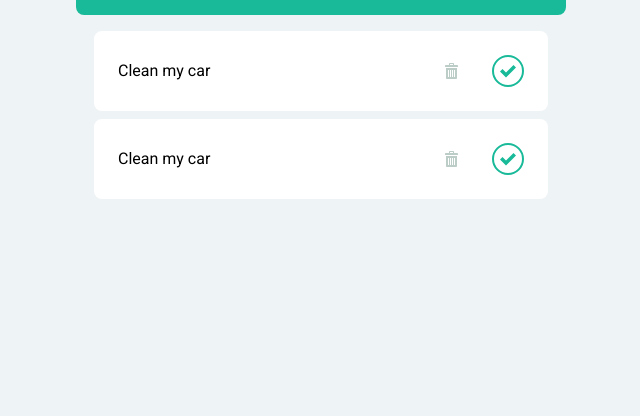
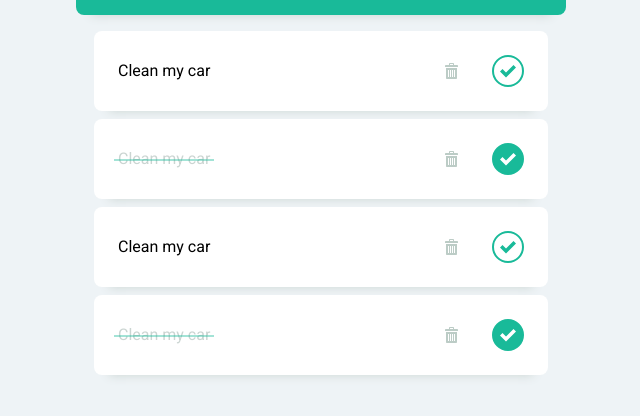
Before and after one commit to stephendeceuster/Toedoe, a plain HTML site: page index.html in a window 1280 px wide. Shown: the part 200-616 px from the top of the page, without its empty margins (292-932 px from the left). Drawn offline with Linux system fonts and the light colour scheme.

Commit message:
add hover state & checked listitems
add hover state & checked listitems

```diff
--- a/css/style.scss
+++ b/css/style.scss
@@ -29,6 +29,7 @@ body {
     display: flex;
     justify-items: flex-start;
     margin-bottom: 1rem;
+    box-shadow: 0px 15px 10px -15px var.$grey;
     &__input {
       color: var.$white;
       background-color: var.$green2;
@@ -44,7 +45,7 @@ body {
         opacity: 0.4;
       }
       &:focus {
-        outline:none;
+        outline: none;
       }
     }
     &__button {
@@ -57,6 +58,11 @@ body {
       width: 4.125rem;
       height: 4.125rem;
       border-radius: 50%;
+      &:hover {
+        color: var.$white;
+        background-color: var.$green;
+        border: 2px solid var.$white;
+      }
     }
   }
   &__list {
@@ -70,13 +76,11 @@ body {
       margin-bottom: 0.5rem;
       padding: 1.5rem;
       border-radius: 0.5rem;
+      box-shadow: 0px 15px 10px -15px var.$grey;
       .text {
         margin-right: auto;
       }
     }
-  }
-}
-
     a.icon {
       color: var.$green;
       &--remove {
@@ -98,9 +102,32 @@ a.icon {
           background-color: var.$green;
           color: var.$white;
         }
-        .icon-checkmark{
-            margin: 0.25rem;
+        .icon-checkmark {
+            position: absolute;
+        }
+      }
+    }
+  }
 }
 
+.todoApp__list__item--checked {
+  .text {
+    color: var.$grey;
+    position: relative;
+    display: inline-block;
+    &:before {
+      content: "";
+      height: 2px;
+      width: calc(100% + 8px);
+      position: absolute;
+      background-color: var.$green;
+      top: 48%;
+      opacity: 0.4;
+      left: -4px;
     }
   }
+  a.icon--check {
+    background-color: var.$green;
+    color: var.$white;
+  }
+}
--- a/index.html
+++ b/index.html
@@ -20,7 +20,17 @@
         <a href="#" class="todoApp__form__button"><svg class="icon icon-bin"><use xlink:href="./icomoon/symbol-defs.svg#icon-plus"></use></svg></a>
       </form>
       <ul class="todoApp__list">
+        <li class="todoApp__list__item ">
+          <span class="text">Clean my car</span>
+          <a href="#" class="icon icon--remove"><svg class="icon icon-bin"><use xlink:href="./icomoon/symbol-defs.svg#icon-bin"></use></svg></a>
+          <a href="#" class="icon icon--check"><svg class="icon icon-checkmark"><use xlink:href="./icomoon/symbol-defs.svg#icon-checkmark"></use></svg></a>
+        </li>
         <li class="todoApp__list__item todoApp__list__item--checked">
+          <span class="text">Clean my car</span>
+          <a href="#" class="icon icon--remove"><svg class="icon icon-bin"><use xlink:href="./icomoon/symbol-defs.svg#icon-bin"></use></svg></a>
+          <a href="#" class="icon icon--check"><svg class="icon icon-checkmark"><use xlink:href="./icomoon/symbol-defs.svg#icon-checkmark"></use></svg></a>
+        </li>
+        <li class="todoApp__list__item ">
           <span class="text">Clean my car</span>
           <a href="#" class="icon icon--remove"><svg class="icon icon-bin"><use xlink:href="./icomoon/symbol-defs.svg#icon-bin"></use></svg></a>
           <a href="#" class="icon icon--check"><svg class="icon icon-checkmark"><use xlink:href="./icomoon/symbol-defs.svg#icon-checkmark"></use></svg></a>
```
Also changed, not shown: css/style.css, 1 other file. Lines whose indentation alone changed are shown as unchanged.
